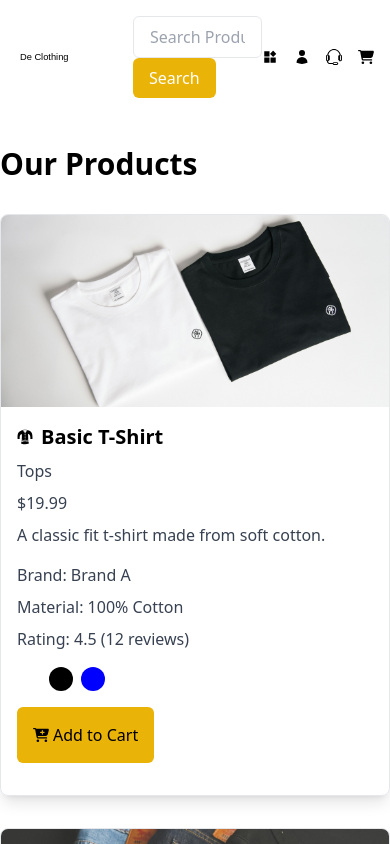
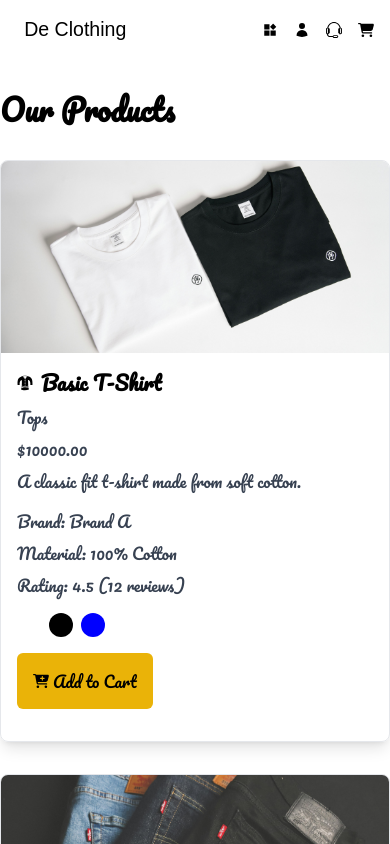
Before and after one commit to Efosky13/DE-Clothing, a Next.js app: page /products in a window 390 px wide. Shown: the top 844 px of the page. Built offline with nearby package versions, Linux system fonts and the light colour scheme.

Commit message:
fix: made changes

```diff
--- a/src/components/Header.js
+++ b/src/components/Header.js
@@ -56,11 +56,12 @@ export default function Header() {
         setIsCatOpen(!isCatOpen);
     }
     const toggleCatUp = () => {
-        setIsCatOpen(false);
+        setIsCatOpen(true);
     }
+
   return (
     <div className=" bg-white">
-    <div className=" relative">
+    <div className=" relative mx-5">
     <motion.div
             initial={false}
             animate={isCatOpen ? "open" : "closed"}
@@ -71,7 +72,7 @@ export default function Header() {
                 clothingProducts.map(cp => {
                     return (
                         <motion.div variants={itemVariants} key={cp.id} className=" items-center flex">
-                            <Link href={`/`} className=" flex items-center">
+                            <Link href={`/`} className=" flex items-center hover:text-yellow-500" onClick={toggleCat}>
                                     <motion.span
                                     variants={actionIconVariants}>{cp.icons}</motion.span>
                                     <span className=" ml-1">{cp.name}</span>
@@ -84,7 +85,7 @@ export default function Header() {
       <div className=" flex items-center">
 
         <span><BiSolidCategory /></span>
-        <span className="ml-1" onMouseEnter={toggleCat} onMouseLeave={ toggleCatUp}>Categories</span>
+        <span className="ml-1" onMouseEnter={toggleCat}>Categories</span>
         <motion.span
         variants={iconVariants}>{isCatOpen ? <IoIosArrowUp /> : <IoIosArrowDown /> }</motion.span>
       </div>
--- a/src/components/Layout.js
+++ b/src/components/Layout.js
@@ -3,48 +3,14 @@ import Head from "next/head";
 import { useRouter } from "next/router";
 import { useState, useEffect } from "react";
 import { motion } from "framer-motion";
+import Footer from "./Footer";
+import {Pacifico} from 'next/font/google';
 
-export default function Layout({ children }) {
-  const [loading, setLoading] = useState(false);
-  const router = useRouter();
 
-  useEffect(() => {
-    const handleStart = () => setLoading(true);
-    const handleComplete = () => setTimeout(() => setLoading(false), 4000); // Loader stays for 4 seconds
 
-    router.events.on("routeChangeStart", handleStart);
-    router.events.on("routeChangeComplete", handleComplete);
-    router.events.on("routeChangeError", handleComplete);
-
-    return () => {
-      router.events.off("routeChangeStart", handleStart);
-      router.events.off("routeChangeComplete", handleComplete);
-      router.events.off("routeChangeError", handleComplete);
-    };
-  }, [router]);
-
-  return (
-    <div>
-      <Head>
-        <title>De Clothing</title>
-        <meta name="description" content="Clothing at its Peak" />
-        <meta name="keywords" content="html, tailwindcss, js, javascript" />
-      </Head>
-
-      {loading && (
-        <div className="fixed inset-0  bg-yellow-500 flex flex-col justify-center items-center z-50">
-          <BarLoader />
-          <p className="text-white lg:text-2xl sm:text-sm mt-4">Loading...</p>
-        </div>
-      )}
-
-      <Navbar />
-      <div className={loading ? "opacity-50" : "opacity-100"}>
-        {children}
-      </div>
-    </div>
-  );
-}
+export const paci=Pacifico({subsets:["latin"],
+  weight:["400"],
+})
 
 const variants = {
   initial: {
@@ -82,3 +48,60 @@ const BarLoader = () => {
     </motion.div>
   );
 };
+
+export default function Layout({ children }) {
+  const [loading, setLoading] = useState(false);
+  const router = useRouter();
+
+  useEffect(() => {
+    const handleStart = () => setLoading(true);
+    const handleComplete = () => setTimeout(() => setLoading(false), 4000); // Loader stays for 4 seconds
+
+    router.events.on("routeChangeStart", handleStart);
+    router.events.on("routeChangeComplete", handleComplete);
+    router.events.on("routeChangeError", handleComplete);
+
+    return () => {
+      router.events.off("routeChangeStart", handleStart);
+      router.events.off("routeChangeComplete", handleComplete);
+      router.events.off("routeChangeError", handleComplete);
+    };
+  }, [router]);
+
+  return (
+    <div className={paci.className}>
+     <Head>
+        <title>De Clothing</title>
+        <meta name="description" content="Clothing at its Peak" />
+        <meta name="keywords" content="html, tailwindcss, js, javascript" />
+
+        {/* Open Graph Tags */}
+        <meta property="og:title" content="De Clothing - Clothing at its Peak" />
+        <meta property="og:description" content="Explore the latest trends in fashion with De Clothing. High-quality apparel for every occasion." />
+        <meta property="og:image" content="https://decloth.vercel.app/de-cloth.png" />
+        <meta property="og:url" content="https://yourwebsite.com" />
+        <meta property="og:type" content="website" />
+
+        {/* Twitter Card Tags */}
+        <meta name="twitter:card" content="summary_large_image" />
+        <meta name="twitter:title" content="De Clothing - Clothing at its Peak" />
+        <meta name="twitter:description" content="Explore the latest trends in fashion with De Clothing. High-quality apparel for every occasion." />
+        <meta name="twitter:image" content="https://yourwebsite.com/path/to/image.jpg" />
+        <meta name="twitter:url" content="https://yourwebsite.com" />
+      </Head>
+
+      {loading && (
+        <div className="fixed inset-0  bg-yellow-500 flex flex-col justify-center items-center z-50">
+          <BarLoader />
+          <p className="text-white lg:text-2xl sm:text-sm mt-4">Loading...</p>
+        </div>
+      )}
+
+      <Navbar />
+      <div className={loading ? "opacity-50" : "opacity-100"}>
+        {children}
+      </div>
+          <Footer/>
+    </div>
+  );
+}
--- a/src/components/Navbar.js
+++ b/src/components/Navbar.js
@@ -17,6 +17,8 @@ import { RiMessage2Line } from "react-icons/ri";
 import { motion } from "framer-motion";
 import { TfiHeadphoneAlt } from "react-icons/tfi";
 import { useCart } from "@/context/cartContext";
+import SearchResults from "./SearchResults";
+import { clothingProducts } from "@/data/product";
 
 const wrapperVariants = {
   open: {
@@ -71,6 +73,8 @@ export default function Navbar() {
   const [isMenuOpen, setIsMenuOpen] = useState(false);
   const [searchQuery, setSearchQuery] = useState("");
   const [scrolled, setScrolled] = useState(false);
+  const [showResults, setShowResults] = useState(false);
+  const [filteredProducts, setFilteredProducts] = useState([]);
 
   const toggleMenu = () => {
     setIsMenuOpen(!isMenuOpen);
@@ -88,8 +92,18 @@ export default function Navbar() {
 
   const handleSearch = (e) => {
     e.preventDefault();
-    console.log("Search Query:", searchQuery);
-    setSearchQuery("");
+    if (searchQuery.trim() !== '') {
+      const results = clothingProducts.filter(product =>
+        product.name.toLowerCase().includes(searchQuery.toLowerCase()) ||
+        product.category.toLowerCase().includes(searchQuery.toLowerCase()) ||
+        product.description.toLowerCase().includes(searchQuery.toLowerCase())
+      );
+      setFilteredProducts(results);
+      setShowResults(true);
+    } else {
+      setFilteredProducts([]);
+      setShowResults(false);
+    }
   };
 
   useEffect(() => {
@@ -118,7 +132,7 @@ export default function Navbar() {
           <Link href={"/"}><Image src={'/logo.svg'} width={220} height={48} alt="" priority={true} /></Link>
         </div>
       </div>
-      <div onSubmit={handleSearch} className="lg:flex sm:block w-64 gap-2">
+      <div onSubmit={handleSearch} className="md:flex hidden sm:block w-96 gap-2">
         <input
           type="text"
           placeholder="Search Products, Brands and Categories"
@@ -304,6 +318,22 @@ export default function Navbar() {
           <span className="lg:ml-1 md:flex hidden">Cart</span>
         </Link>
       </div>
+        {/* <div onSubmit={handleSearch} className="md:hidden flex bottom-2 sm:block w-full gap-2">
+        <input
+          type="text"
+          placeholder="Search Products, Brands and Categories"
+          className="w-full py-2 px-4 focus:outline-none border rounded-md"
+          value={searchQuery}
+          onChange={(e) => setSearchQuery(e.target.value)}
+        />
+        <button
+          type="submit"
+          className="bg-yellow-500 hover:bg-yellow-700 text-white px-4 hover:shadow-md rounded-md py-2"
+        >
+          Search
+        </button>
+      </div> */}
+      {showResults && <SearchResults results={filteredProducts} />}
     </nav>
   );
 }
--- a/src/data/product.js
+++ b/src/data/product.js
@@ -1,4 +1,5 @@
-import { FaShirt } from "react-icons/fa6";
+import { FaCrown, FaShirt } from "react-icons/fa6";
+import { SiAdidas, SiNike } from "react-icons/si";
 import { GiSleevelessJacket, GiHoodie, GiRolledCloth, GiShorts, GiDress, GiShirt, GiTrousers, GiMonclerJacket } from "react-icons/gi";
 
 export const clothingProducts = [
@@ -6,7 +7,7 @@ export const clothingProducts = [
     id: 1,
     name: 'Basic T-Shirt',
     category: 'Tops',
-    price: 19.99,
+    price: 10000.00,
     icons: <GiShirt className='text-[#E34F26]' />,
     sizes: ['S', 'M', 'L', 'XL'],
     colors: ['White', 'Black', 'Blue'],
@@ -22,7 +23,7 @@ export const clothingProducts = [
     id: 2,
     name: 'Skinny Jeans',
     category: 'Bottoms',
-    price: 39.99,
+    price: 18000,
     icons: <GiTrousers className='text-[#E34F26]' />,
     sizes: ['28', '30', '32', '34', '36'],
     colors: ['Blue', 'Black'],
@@ -38,13 +39,13 @@ export const clothingProducts = [
     id: 3,
     name: 'Summer Dress',
     category: 'Dresses',
-    price: 49.99,
+    price: 8000,
     icons: <GiDress className="text-yellow-500" />,
     sizes: ['S', 'M', 'L'],
     colors: ['Red', 'Yellow', 'Floral'],
     image: '/summer_dress.jpg',
     description: 'A light and breezy summer dress perfect for warm days.',
-    brand: 'Brand C',
+    brand: <FaCrown />,
     material: '100% Polyester',
     stock: 20,
     rating: 4.8,
@@ -54,13 +55,13 @@ export const clothingProducts = [
     id: 4,
     name: 'Hoodie',
     category: 'Outerwear',
-    price: 59.99,
-    icons: <GiHoodie className='text-[#E34F26]' />,
+    price: 20000,
+    icons: <GiHoodie className='text-[rgb(227,79,38)]' />,
     sizes: ['S', 'M', 'L', 'XL', 'XXL'],
     colors: ['Gray', 'Black', 'Navy'],
     image: '/hoodie.jpg',
     description: 'A cozy hoodie with a front pocket and drawstring hood.',
-    brand: 'Brand D',
+    brand:  <SiNike />,
     material: '70% Cotton, 30% Polyester',
     stock: 40,
     rating: 4.6,
@@ -70,13 +71,13 @@ export const clothingProducts = [
     id: 5,
     name: 'Formal Blazer',
     category: 'Suits & Blazers',
-    price: 89.99,
+    price: 13000,
     icons: <GiSleevelessJacket className='text-[#E34F26]' />,
     sizes: ['S', 'M', 'L', 'XL'],
     colors: ['Black', 'Navy', 'Gray'],
     image: '/formal_blazer.jpg',
     description: 'A tailored blazer perfect for formal occasions.',
-    brand: 'Brand E',
+    brand: <SiNike />,
     material: '80% Wool, 20% Polyester',
     stock: 15,
     rating: 4.9,
@@ -86,7 +87,7 @@ export const clothingProducts = [
     id: 6,
     name: 'Casual Shorts',
     category: 'Bottoms',
-    price: 29.99,
+    price: 10000,
     icons: <GiShorts className='text-[#E34F26]' />,
     sizes: ['S', 'M', 'L', 'XL'],
     colors: ['Khaki', 'Navy', 'Olive'],
@@ -102,7 +103,7 @@ export const clothingProducts = [
     id: 7,
     name: 'Winter Coat',
     category: 'Outerwear',
-    price: 129.99,
+    price: 25000,
     icons: <GiRolledCloth className='text-[#E34F26]' />,
     sizes: ['S', 'M', 'L', 'XL', 'XXL'],
     colors: ['Black', 'Brown', 'Navy'],
@@ -118,7 +119,7 @@ export const clothingProducts = [
     id: 8,
     name: 'Sports Jacket',
     category: 'Outerwear',
-    price: 69.99,
+    price: 15000,
     icons: <GiSleevelessJacket className='text-[#E34F26]' />,
     sizes: ['S', 'M', 'L', 'XL'],
     colors: ['Black', 'Gray', 'Blue'],
@@ -134,7 +135,7 @@ export const clothingProducts = [
     id: 9,
     name: 'Graphic Tee',
     category: 'Tops',
-    price: 24.99,
+    price: 10000,
     icons: <FaShirt className='text-[#E34F26]' />,
     sizes: ['S', 'M', 'L', 'XL'],
     colors: ['White', 'Black', 'Gray'],
@@ -150,7 +151,7 @@ export const clothingProducts = [
     id: 10,
     name: 'Leather Jacket',
     category: 'Outerwear',
-    price: 149.99,
+    price: 20000,
     sizes: ['S', 'M', 'L', 'XL'],
     icons: <GiMonclerJacket /> ,
     colors: ['Black', 'Brown'],
@@ -161,5 +162,85 @@ export const clothingProducts = [
     stock: 10,
     rating: 4.8,
     reviews: 12,
+  },
+  {
+    id: 11,
+    name: 'V-Neck Sweater',
+    category: 'Tops',
+    price: 21000,
+    icons: <GiShirt className='text-[#E34F26]' />,
+    sizes: ['S', 'M', 'L', 'XL'],
+    colors: ['Gray', 'Black', 'Maroon'],
+    image: '/vneck_sweater.jpg',
+    description: 'A warm v-neck sweater made from soft wool.',
+    brand: 'Brand K',
+    material: '100% Wool',
+    stock: 28,
+    rating: 4.5,
+    reviews: 14,
+  },
+  {
+    id: 12,
+    name: 'Cargo Pants',
+    category: 'Bottoms',
+    price: 18000,
+    icons: <GiTrousers className='text-[#E34F26]' />,
+    sizes: ['28', '30', '32', '34', '36'],
+    colors: ['Olive', 'Black', 'Khaki'],
+    image: '/cargo_pants.jpg',
+    description: 'Durable cargo pants with multiple pockets.',
+    brand: 'Brand L',
+    material: '100% Cotton',
+    stock: 40,
+    rating: 4.6,
+    reviews: 11,
+  },
+  {
+    id: 13,
+    name: 'Denim Jacket',
+    category: 'Outerwear',
+    price: 16000,
+    icons: <GiMonclerJacket className='text-[#E34F26]' />,
+    sizes: ['S', 'M', 'L', 'XL'],
+    colors: ['Blue', 'Black'],
+    image: '/denim_jacket.jpg',
+    description: 'A classic denim jacket with a modern fit.',
+    brand: 'Brand M',
+    material: '100% Cotton',
+    stock: 18,
+    rating: 4.7,
+    reviews: 9,
+  },
+  {
+    id: 14,
+    name: 'Running Shorts',
+    category: 'Bottoms',
+    price: 15000,
+    icons: <GiShorts className='text-[#E34F26]' />,
+    sizes: ['S', 'M', 'L', 'XL'],
+    colors: ['Black', 'Blue', 'Gray'],
+    image: '/running_shorts.jpg',
+    description: 'Lightweight running shorts for optimal performance.',
+    brand: 'Brand N',
+    material: '100% Polyester',
+    stock: 55,
+    rating: 4.4,
+    reviews: 13,
+  },
+  {
+    id: 15,
+    name: 'Polo Shirt',
+    category: 'Tops',
+    price: 13000,
+    icons: <FaShirt className='text-[#E34F26]' />,
+    sizes: ['S', 'M', 'L', 'XL'],
+    colors: ['White', 'Navy', 'Green'],
+    image: '/polo_shirt.jpg',
+    description: 'A comfortable polo shirt with a classic design.',
+    brand: 'Brand O',
+    material: '100% Cotton',
+    stock: 35,
+    rating: 4.5,
+    reviews: 16,
   }
 ];
--- a/src/pages/dashboard/index.js
+++ b/src/pages/dashboard/index.js
@@ -24,7 +24,6 @@ const initialOrders = [
       { name: "Product 3", quantity: 2, price: "$19.99" },
     ],
   },
-  // Add more orders as needed
 ];
 
 const Dashboard = () => {
--- a/src/pages/signup/index.js
+++ b/src/pages/signup/index.js
@@ -35,7 +35,7 @@ export default function AuthPage() {
       // Handle signin logic
     }
     // Redirect or show a message on success
-    router.push("/dashboard"); // Example redirect to a dashboard page
+    router.push("/dashboard");
   };
 
   return (
```
Also changed, not shown: src/components/Carousel.js (+6 -6 lines), src/context/cartContext.js (+20 -1 lines), src/pages/cart/index.js (+7 -4 lines), src/pages/index.js (+20 -14 lines).
